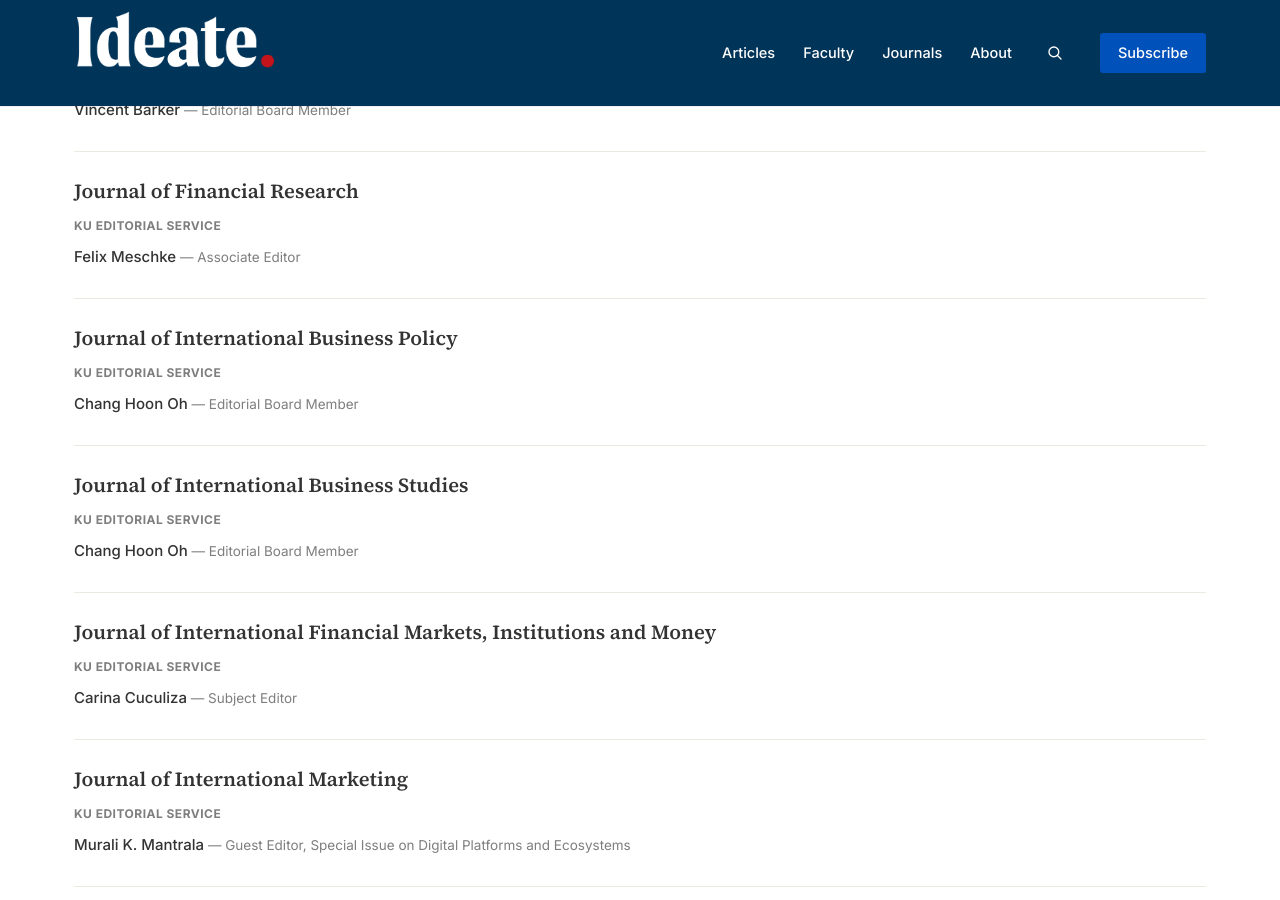
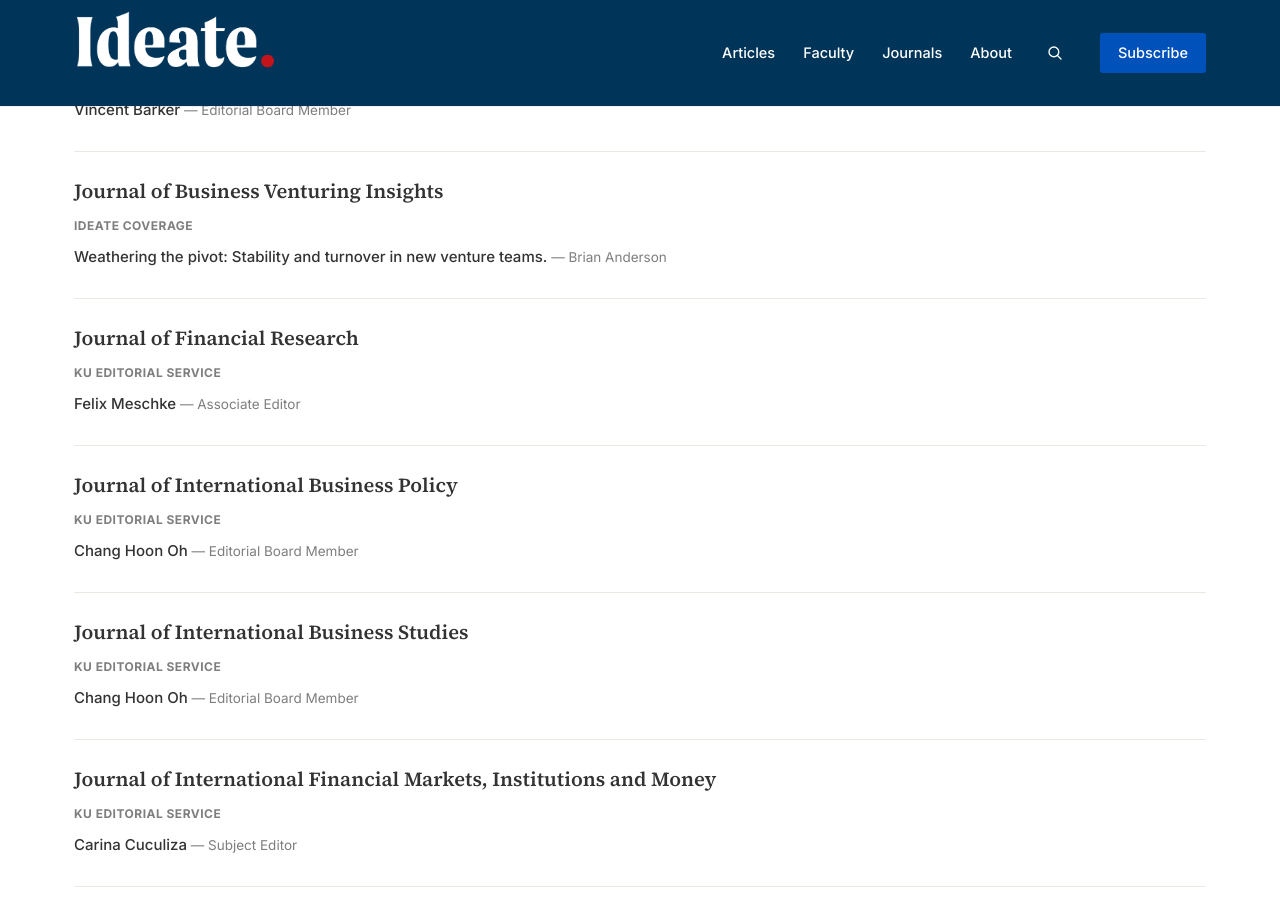
Before and after one commit to KUBschool/ideate, a Jekyll site: the page built from journals.html, in a window 1280 px wide and 900 px high, scrolled down 4268 px. Built offline with Jekyll 4.4.1, drawn with Linux system fonts in a browser that asks for light colours; some of the changed text lies outside the part shown.

Commit message:
Update Article “2026-09-10-weathering-the-pivot-stability-and-turnover-in-new-venture-teams”

```diff
--- a/_articles/2026-09-10-weathering-the-pivot-stability-and-turnover-in-new-venture-teams.md
+++ b/_articles/2026-09-10-weathering-the-pivot-stability-and-turnover-in-new-venture-teams.md
@@ -20,6 +20,7 @@
   strong interpersonal relationships and shared commitment help teams navigate
   uncertainty and adapt together.
 status: forthcoming
+journal: Journal of Business Venturing Insights
 ---
 Entrepreneurs are often advised to pivot when market conditions, customer needs or business assumptions prove incorrect. While pivots are widely viewed as critical to startup success, they can also create uncertainty by changing a venture's goals, products, or target markets. Many theories of strategic change suggest that such disruptions may weaken team cohesion and prompt employees or co-founders to leave. This study examines whether those assumptions hold true within new venture teams.
 
```
